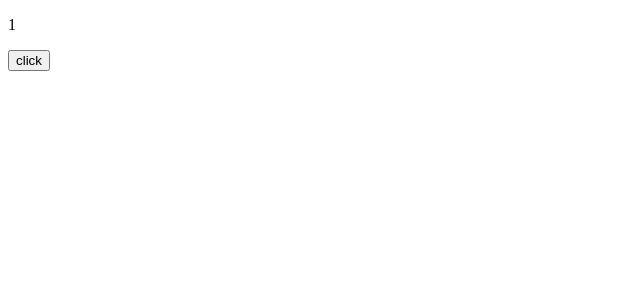
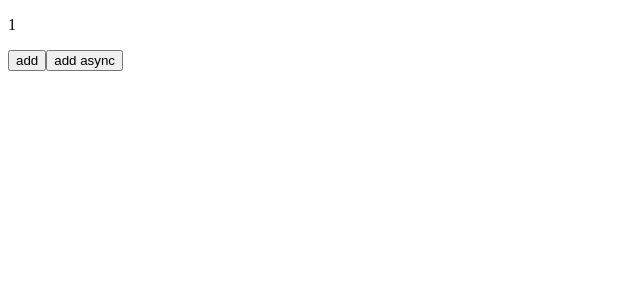
Before and after one commit to ifer-itcast/saga, a React (Create React App) app: page / in a window 1280 px wide. Shown: the top 300 px of the page, without its empty margins (0-640 px from the left). Built offline with nearby package versions, Linux system fonts and the light colour scheme.

Commit message:
Saga处理异步

```diff
--- a/src/pages/counter/index.js
+++ b/src/pages/counter/index.js
@@ -1,6 +1,6 @@
 import React, { Component } from 'react'
 import { connect } from "react-redux";
-import { increment } from './store/actionCreators';
+import { increment, incrementAsync } from './store/actionCreators';
 class Counter extends Component {
     render() {
         return (
@@ -8,7 +8,9 @@ class Counter extends Component {
                 <p>
                     {this.props.counter}
                 </p>
-                <button onClick={this.props.increment}>click</button>
+                <button onClick={this.props.increment}>add</button>
+                {/* 这里派发的 action 能被 saga 监听到，然后做对应的处理 */}
+                <button onClick={this.props.incrementAsync}>add async</button>
             </div>
         )
     }
@@ -19,4 +21,4 @@ const mapStateToProps = state => {
     };
 };
 
-export default connect(mapStateToProps, { increment })(Counter);
+export default connect(mapStateToProps, { increment, incrementAsync })(Counter);
--- a/src/pages/counter/store/actionCreators.js
+++ b/src/pages/counter/store/actionCreators.js
@@ -1,5 +1,6 @@
 import {
-    INCREMENT
+    INCREMENT,
+    INCREMENT_ASYNC
 } from './actionTypes';
 
 export const increment = () => {
@@ -7,3 +8,9 @@ export const increment = () => {
         type: INCREMENT
     }
 };
+
+export const incrementAsync = () => {
+    return {
+        type: INCREMENT_ASYNC
+    }
+};
--- a/src/pages/counter/store/actionTypes.js
+++ b/src/pages/counter/store/actionTypes.js
@@ -1 +1,2 @@
 export const INCREMENT = 'INCREMENT';
+export const INCREMENT_ASYNC = 'INCREMENT_ASYNC';
--- a/src/sagas/index.js
+++ b/src/sagas/index.js
@@ -1,3 +1,15 @@
-export function* helloSaga() {
-    yield console.log('Hello Saga!');
+import { takeEvery, put, delay } from 'redux-saga/effects';
+import { INCREMENT_ASYNC } from '../pages/counter/store/actionTypes';
+import { increment } from '../pages/counter/store/actionCreators';
+
+// const delay = ms => new Promise(resolve => setTimeout(resolve, ms));
+
+function* incrementAsync() {
+    yield delay(2000);
+    yield put(increment());
 }
+
+export function* watchIncrementAsync() {
+    // ## 监听 action 触发 incrementAsync 函数
+    yield takeEvery(INCREMENT_ASYNC, incrementAsync)
+}
--- a/src/store/index.js
+++ b/src/store/index.js
@@ -2,7 +2,7 @@ import { createStore, applyMiddleware, compose } from 'redux';
 import rootReducer from './reducers';
 // #1 引入
 import createSagaMiddleware from 'redux-saga';
-import { helloSaga } from '../sagas';
+import { watchIncrementAsync } from '../sagas';
 // #2 创建
 const sagaMiddleware = createSagaMiddleware();
 const composeEnhancers = window.__REDUX_DEVTOOLS_EXTENSION_COMPOSE__ || compose;
@@ -12,5 +12,5 @@ const store = createStore(
     composeEnhancers(applyMiddleware(sagaMiddleware))
 );
 // #4 启动
-sagaMiddleware.run(helloSaga);
+sagaMiddleware.run(watchIncrementAsync);
 export default store;
```
